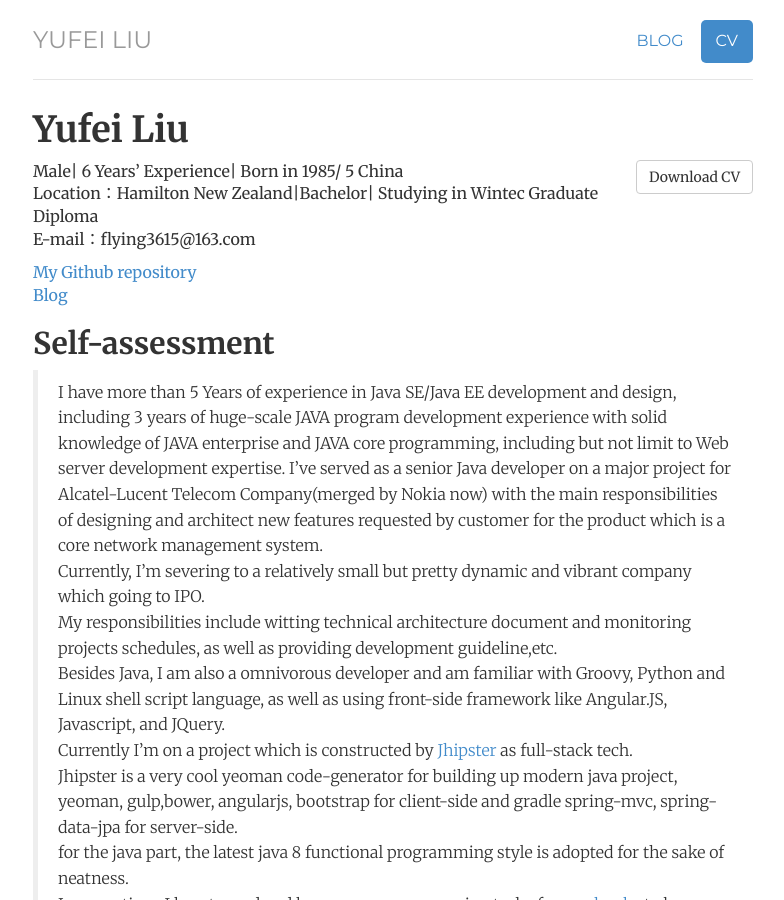
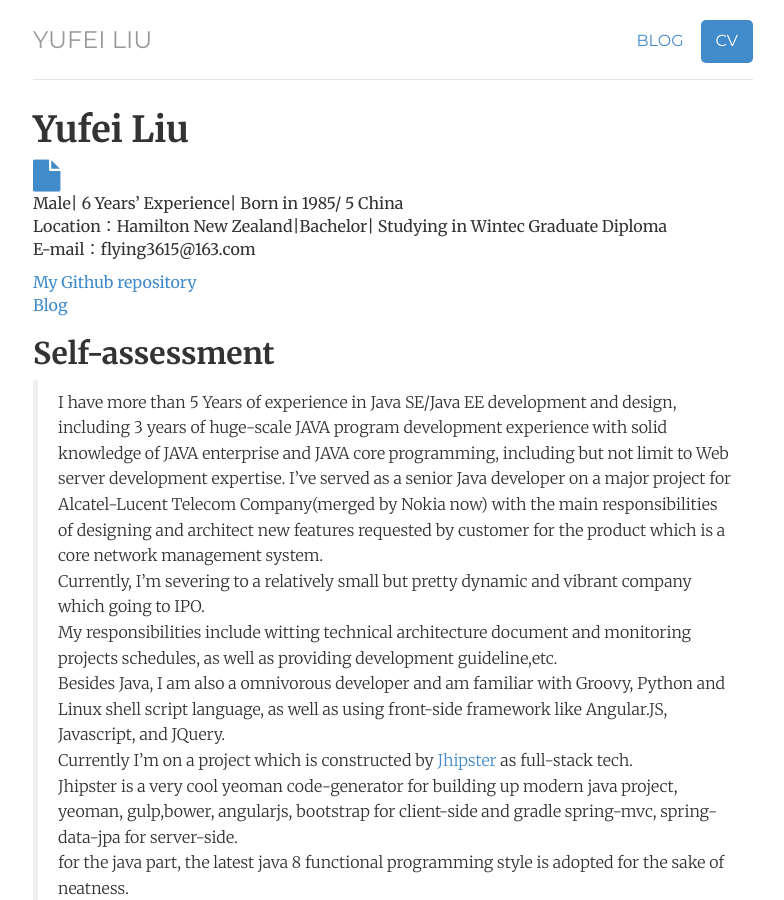
Before and after one commit to flying3615/flying3615.github.io, a Jekyll site: the page built from cv/index.html, in a window 1280 px wide and 900 px high. Shown: the whole window, without its empty margins (247-1031 px from the left). Built offline with Jekyll 4.4.1, drawn with Linux system fonts in a browser that asks for light colours.

Commit message:
cv download

```diff
--- a/cv/index.html
+++ b/cv/index.html
@@ -8,7 +8,7 @@ blog: passive
 ---
 <html><head><meta charset="utf-8"><title>Untitled Document.md</title><style></style></head><body id="preview">
 <h1><a id="Yufei_Liu_0"></a>Yufei Liu</h1>
-<a href="./cv_Yufei.pdf" class="btn btn-default pull-right" title="Download CV as PDF">Download CV</a>
+<a href="./cv_Yufei.pdf" title="Download CV as PDF"><i class="fa fa-file fa-2x" aria-hidden="true"></i></a>
 <p>Male| 6 Years’ Experience| Born in 1985/ 5 China<br>
     Location：Hamilton New Zealand|Bachelor| Studying in Wintec Graduate Diploma<br>
     E-mail：flying3615@163.com</p>
```
